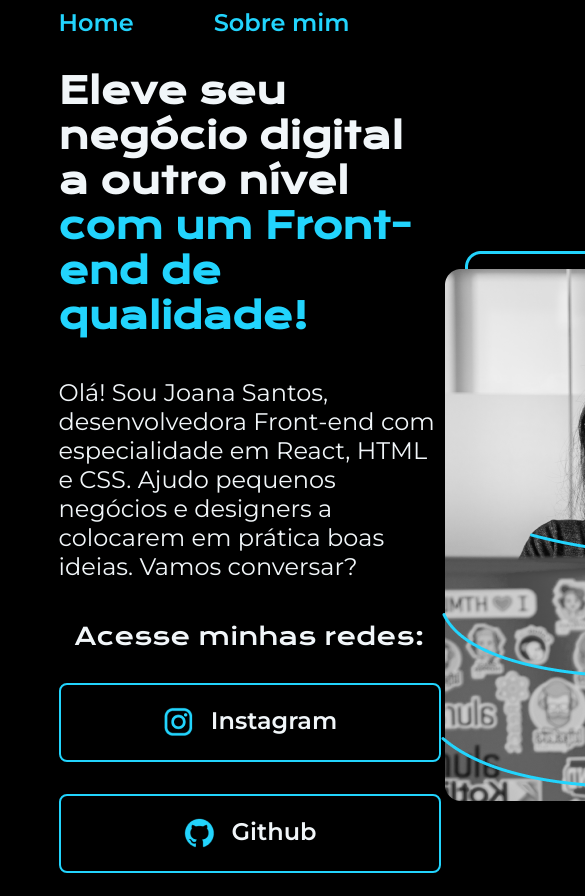
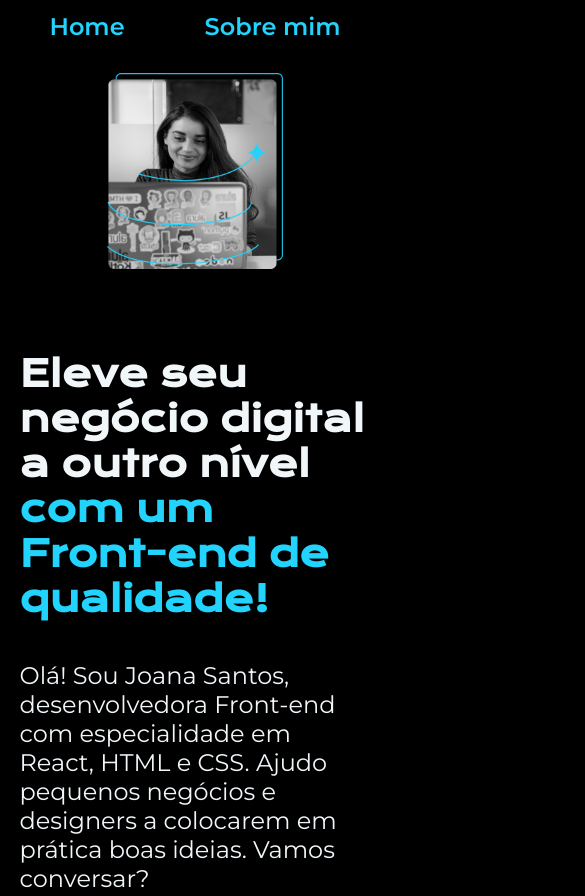
Before and after one commit to EdmundoMonteiro/Projeto_Portifolio, a plain HTML site: page index.html in a window 390 px wide. Shown: the top 896 px of the page, 585 px wide, since content can reach past the window. Drawn offline with nearby package versions, Linux system fonts and the light colour scheme.

Commit message:
Add files via upload

```diff
--- a/index.html
+++ b/index.html
@@ -36,7 +36,7 @@
               Twitch</a>
         </div>
       </section>
-        <img src="/Imagens/imagem.png" alt="Joana Santos programando">
+        <img class="apresentacao__imagem" src="Imagens/imagem.png" alt="Joana Santos programando">
       </main>
     <footer class="rodape">
       <p> Desenvolvido por Edmundo Monteiro </p>
--- a/styles/style.css
+++ b/styles/style.css
@@ -38,30 +38,31 @@ body{
 
 .cabecalho__menu__link{
     font-family: var(--fonte-secundaria);
-    font-size: 24px;
+    font-size: 1.5rem;
     font-weight: 600;
     color: var(--cor-terciaria);
     text-decoration: none;
 }
 
 .apresentacao{
-    margin: 8% 15%;
+    padding: 8% 15%;
     display: flex;
     align-items: center;
     justify-content: space-between;
+    gap: 82px;
 }
 .apresentacao__conteudo{
-    width: 615px;
+    width: 50%;
     display: flex;
     flex-direction: column;
     gap: 40px;
 }
 .apresentacao__conteudo__titulo{
-    font-size: 36px;
+    font-size: 2.25rem;
     font-family: var(--fonte-primaria);
 }
 .apresentacao__conteudo__texto{
-    font-size: 24px;
+    font-size: 1.5rem;
     font-family: var(--fonte-secundaria);
 }
 
@@ -76,7 +77,7 @@ body{
 .apresentacao__links__subtitulo{
     font-family: var(--fonte-primaria);
     font-weight: 400;
-    font-size: 24px;
+    font-size: 1.5rem;
 }
 
 .apresentacao__links__link{
@@ -85,9 +86,9 @@ body{
     gap: 16px;
     border: 2px solid var(--cor-terciaria);
     background-color: var(--cor-primaria);
-    width: 378px;
+    width: 50%;
     text-align: center;
-    font-size: 24px;
+    font-size: 1.5rem;
     font-weight: 600;
     border-radius: 8px;
     color: var(--cor-secundaria);
@@ -100,6 +101,10 @@ body{
     background-color: var(--cor-hover);
 }
 
+.apresentacao__imagem{
+    width: 50%;
+}
+
 .rodape{
     display: flex;
     justify-content: center;
@@ -108,6 +113,25 @@ body{
     color: var(--cor-primaria);
     font-family: var(--fonte-secundaria);
     font-weight: 400;
-    font-size: 24px;
+    font-size: 1.5rem;
 
 }
+
+@media (max-width: 1200px){
+
+    .cabecalho{
+        padding: 12px;
+    }
+    .cabecalho__menu{
+        justify-content: center;
+    }
+
+    .apresentacao{
+        flex-direction: column-reverse;
+        padding: 5%;
+    }
+    .apresentacao__conteudo{
+        width: auto;
+    }
+
+}
```
Also changed, not shown: sobremim.html (+1 -1 lines).
